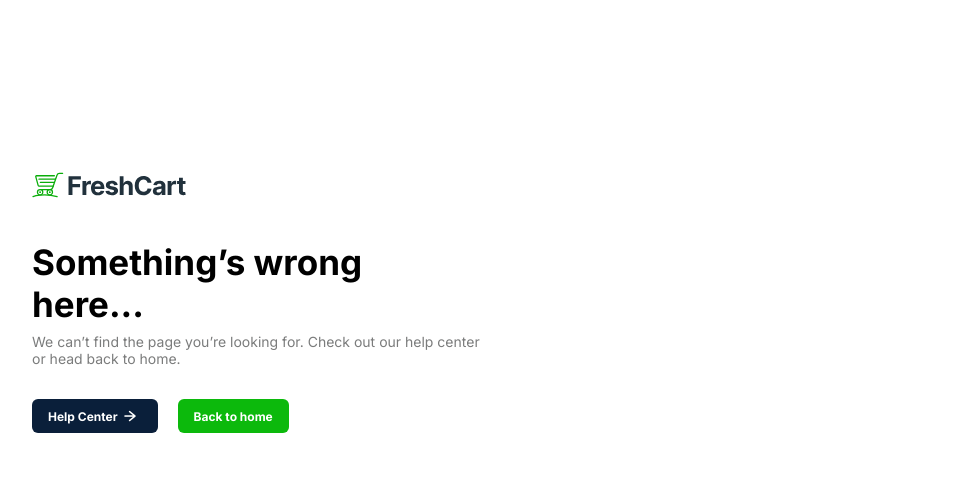
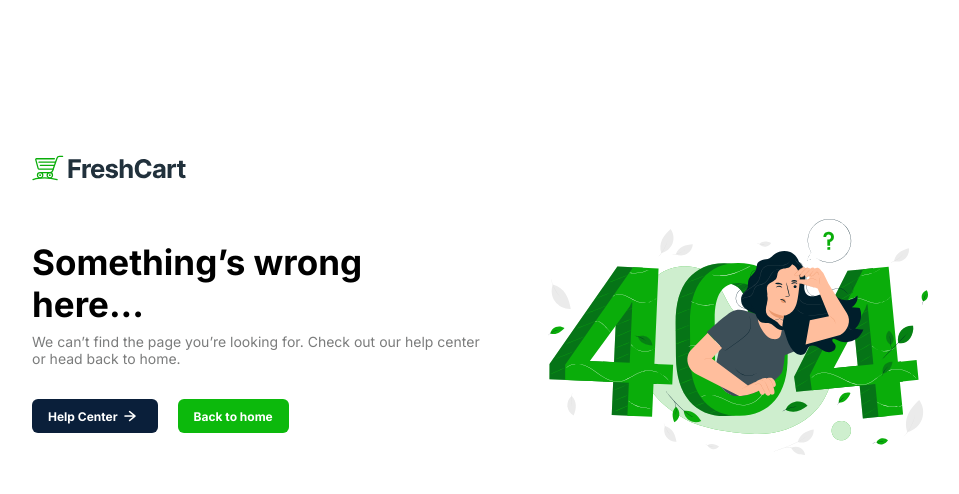
Before and after one commit to kanapavel/E-commerce-web, a plain HTML site: page error.html in a window 1280 px wide. Shown: the whole page, without its empty margins (160-1119 px from the left). Drawn offline with Linux system fonts and the light colour scheme.

Commit message:
ajout-style

```diff
--- a/styles/error.css
+++ b/styles/error.css
@@ -69,8 +69,13 @@
 .content .card1 div a.bleu:hover{
     background-color: rgb(12, 47, 92);
 }
-.card2 img{
+.card2{
     width: 380px;
+    background-image: url(../img-acceuil/error.svg);
+    background-position: center;
+    background-repeat: no-repeat;
+    background-size: contain;
+    height: 300px;
 }
 /* ------------------------------------------ responsive -------------------------- */
 @media screen and (max-width:1050px) {
```
